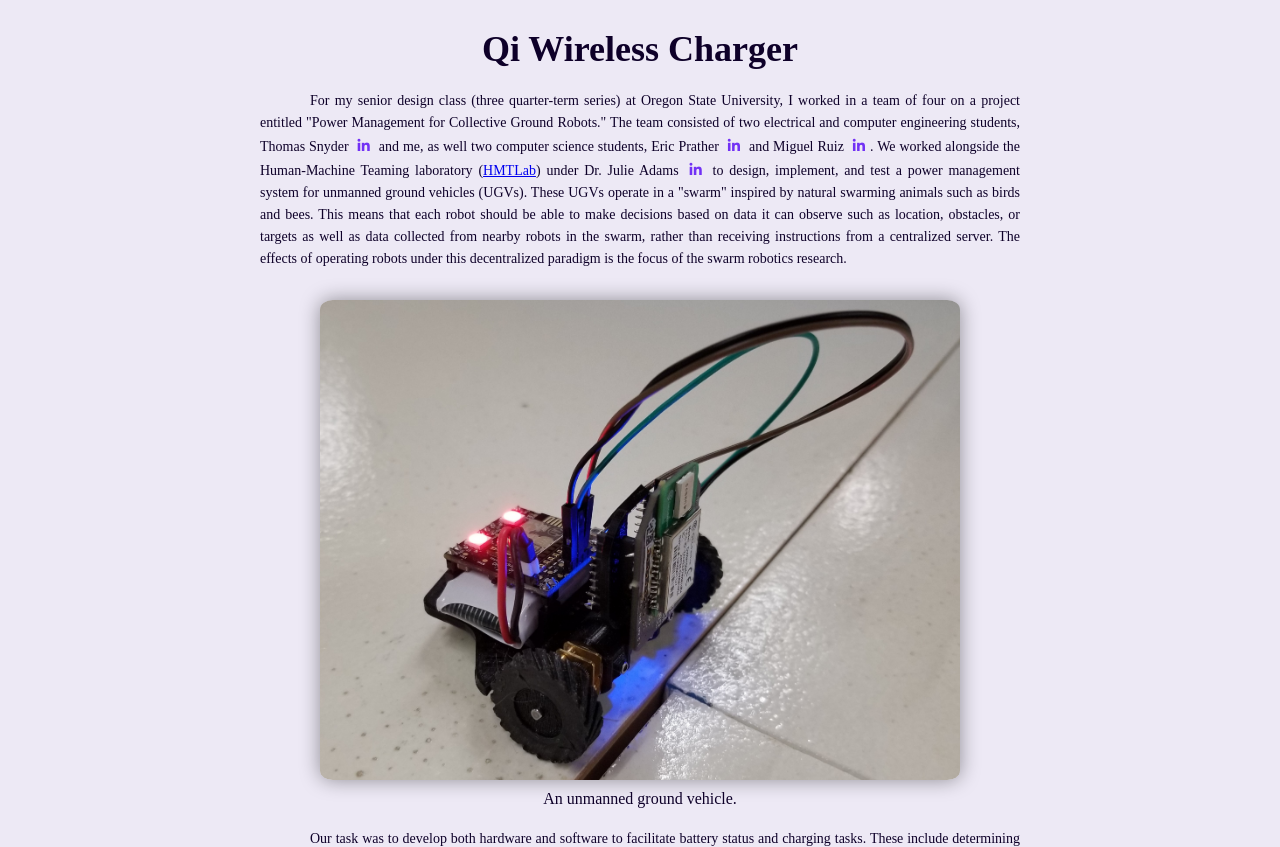
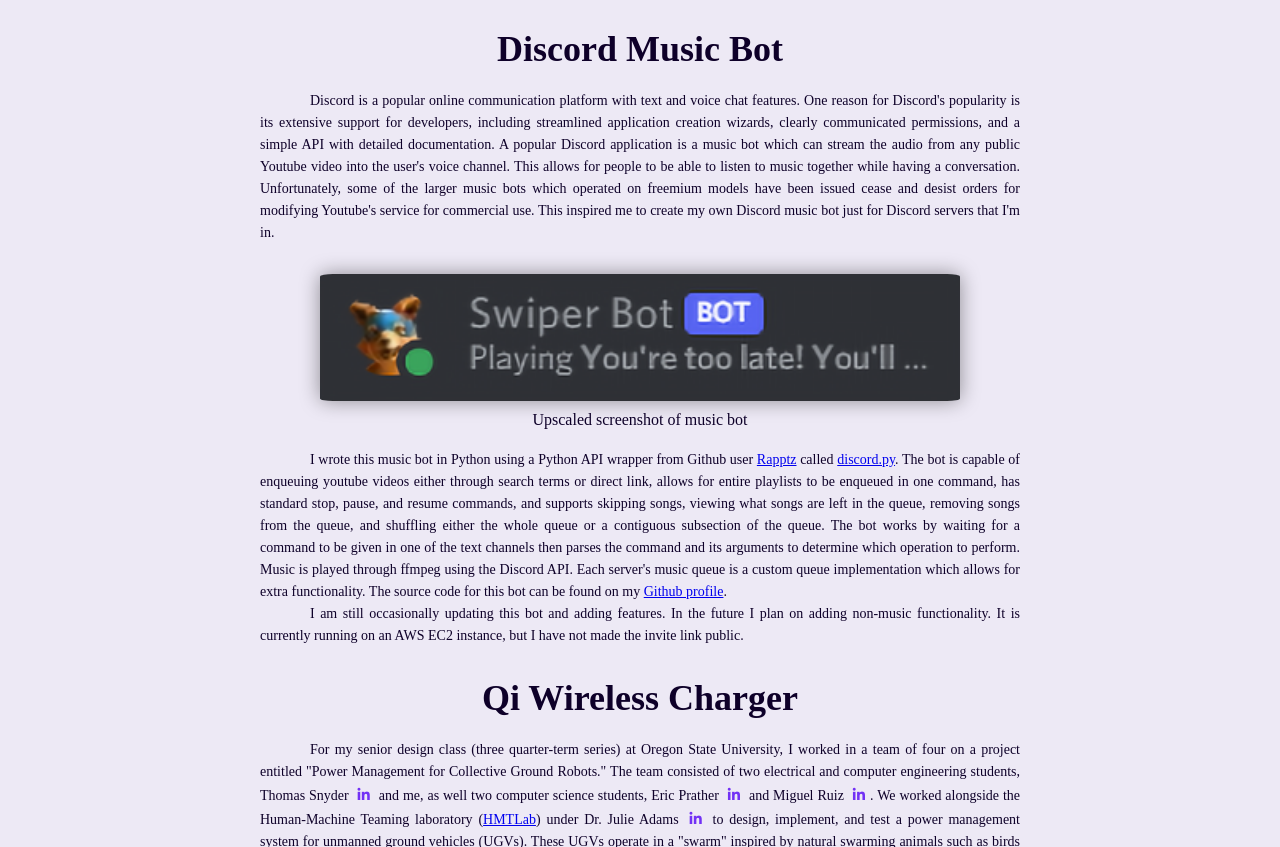
Before and after one commit to KyleNo/KyleNo.github.io, a plain HTML site: page projects.html in a window 1280 px wide. Shown: the part 403-1250 px from the top of the page. Drawn offline with Linux system fonts and the light colour scheme; a web font is replaced by a local one.

Commit message:
Updated some information. Added discord bot project description

```diff
--- a/projects.html
+++ b/projects.html
@@ -36,6 +36,21 @@
         <!--- Projects --->
         <article>
         <section class=pro-posts>
+            <a id="discord">
+                <section class="pro-post">
+                    <h2 slot='discord'>Discord Music Bot</h2>
+                    <p>Discord is a popular online communication platform with text and voice chat features. One reason for Discord's popularity is its extensive support for developers, including streamlined application creation wizards, clearly communicated permissions, and a simple API with detailed documentation. A popular Discord application is a music bot which can stream the audio from any public Youtube video into the user's voice channel. This allows for people to be able to listen to music together while having a conversation. Unfortunately, some of the larger music bots which operated on freemium models have been issued cease and desist orders for modifying Youtube's service for commercial use. This inspired me to create my own Discord music bot just for Discord servers that I'm in.
+                    </p>
+                    <figure>
+                        <img src="images/musicbotupscaled.png" alt="Swiper Bot">
+                        <figcaption>Upscaled screenshot of music bot</figcaption>
+                    </figure>
+                    <p>I wrote this music bot in Python using a Python API wrapper from Github user <a href="https://github.com/Rapptz/discord.py">Rapptz</a> called <a href="https://discordpy.readthedocs.io/en/stable/">discord.py</a>. The bot is capable of enqueuing youtube videos either through search terms or direct link, allows for entire playlists to be enqueued in one command, has standard stop, pause, and resume commands, and supports skipping songs, viewing what songs are left in the queue, removing songs from the queue, and shuffling either the whole queue or a contiguous subsection of the queue. The bot works by waiting for a command to be given in one of the text channels then parses the command and its arguments to determine which operation to perform. Music is played through ffmpeg using the Discord API. Each server's music queue is a custom queue implementation which allows for extra functionality. The source code for this bot can be found on my <a href="https://github.com/KyleNo/SwiperBot">Github profile</a>.
+                    </p>
+                    <p>I am still occasionally updating this bot and adding features. In the future I plan on adding non-music functionality. It is currently running on an AWS EC2 instance, but I have not made the invite link public.
+                    </p>
+                </section>
+            </a>
             <a id="qi">
                 <section class="pro-post">
                     <h2 slot='qi'>Qi Wireless Charger</h2>
```
Also changed, not shown: about.html (+1 -1 lines), images/musicbot.png (added), images/musicbotupscaled.png (added).
